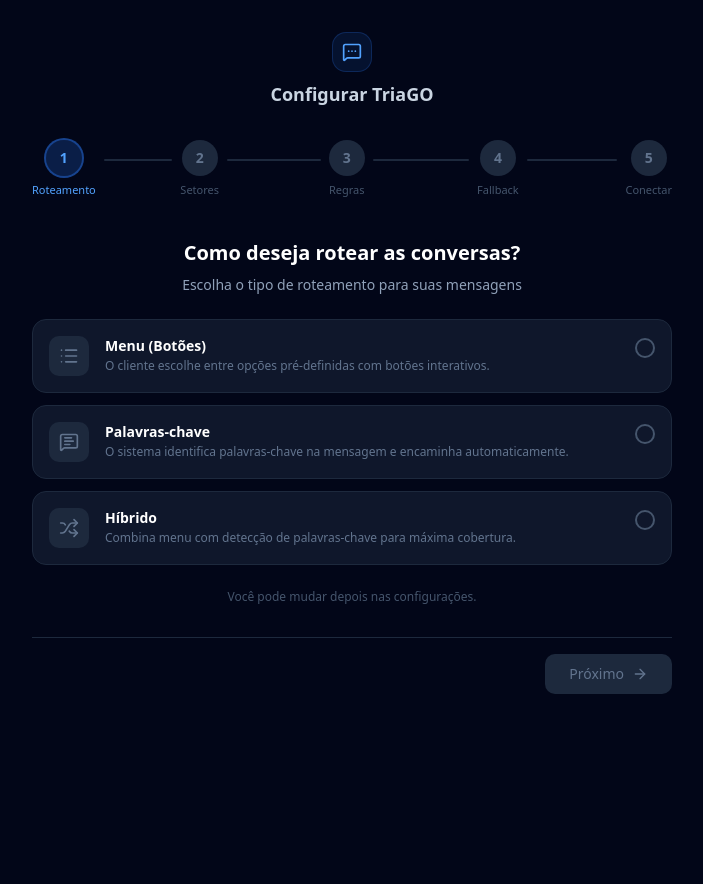
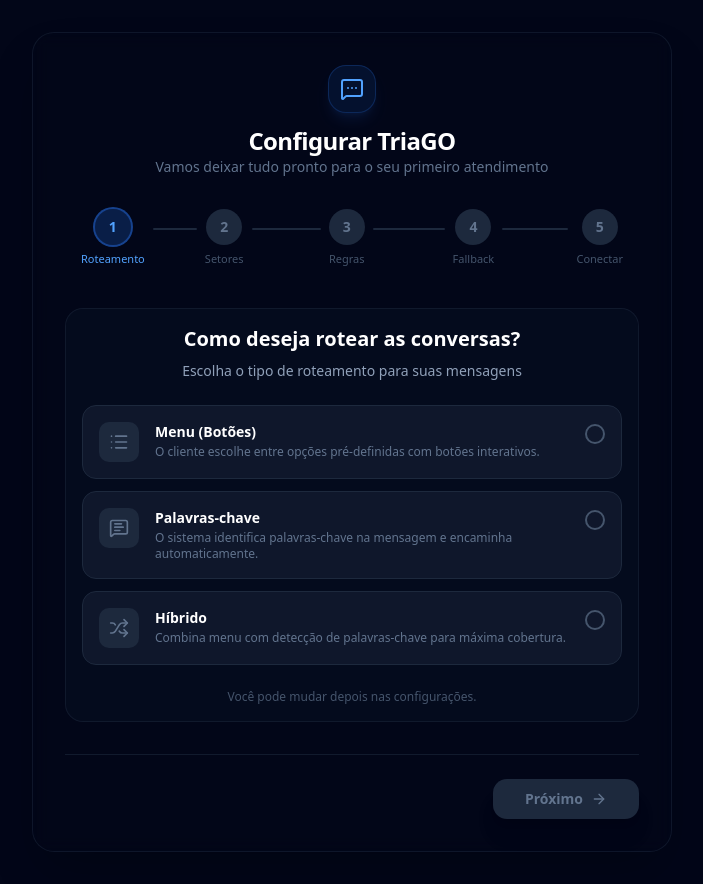
Before and after one commit to pgm-git/triagem.ai, a Next.js app: page /setup in a window 1280 px wide. Shown: the whole page, without its empty margins (288-991 px from the left). Before the commit the page ends 800 px from the top, so only its background shows below. Built offline with nearby package versions, Linux system fonts and the light colour scheme.

Commit message:
fix: resolve css circular references and improve setup wizard navigation/ux

```diff
--- a/src/app/globals.css
+++ b/src/app/globals.css
@@ -49,8 +49,9 @@
 
 :root {
   --radius: 0.625rem;
-  --primary: #3b82f6;
-  --sidebar-bg: #0f172a;
+  /* Brand colors with default fallbacks */
+  --brand-primary: #3b82f6;
+  --brand-sidebar: #0f172a;
 }
 
 .dark {
@@ -60,8 +61,7 @@
   --card-foreground: oklch(0.985 0 0);
   --popover: oklch(0.205 0 0);
   --popover-foreground: oklch(0.985 0 0);
-  /* Use the variable if provided, otherwise fallback to default blue */
-  --primary: var(--primary);
+  --primary: var(--brand-primary);
   --primary-foreground: oklch(0.205 0 0);
   --secondary: oklch(0.269 0 0);
   --secondary-foreground: oklch(0.985 0 0);
@@ -78,9 +78,9 @@
   --chart-3: oklch(0.769 0.188 70.08);
   --chart-4: oklch(0.627 0.265 303.9);
   --chart-5: oklch(0.645 0.246 16.439);
-  --sidebar: var(--sidebar-bg);
+  --sidebar: var(--brand-sidebar);
   --sidebar-foreground: oklch(0.985 0 0);
-  --sidebar-primary: var(--primary);
+  --sidebar-primary: var(--brand-primary);
   --sidebar-primary-foreground: oklch(0.985 0 0);
   --sidebar-accent: oklch(0.269 0 0);
   --sidebar-accent-foreground: oklch(0.985 0 0);
@@ -92,6 +92,7 @@
   * {
     @apply border-border outline-ring/50;
   }
+
   body {
     @apply bg-background text-foreground;
   }
--- a/src/app/setup/page.tsx
+++ b/src/app/setup/page.tsx
@@ -3,6 +3,7 @@
 import { useSetupStore } from '@/stores/setup';
 import { useRouter } from 'next/navigation';
 import { useState } from 'react';
+import { useUser } from '@/contexts/user-context';
 import { StepIndicator } from '@/components/wizard/step-indicator';
 import { StepRoutingType } from '@/components/wizard/step-routing-type';
 import { StepSectors } from '@/components/wizard/step-sectors';
@@ -16,6 +17,7 @@
 
 export default function SetupPage() {
     const { currentStep, setStep, data, markComplete } = useSetupStore();
+    const { organization } = useUser();
     const router = useRouter();
     const [isActivating, setIsActivating] = useState(false);
 
@@ -90,47 +92,63 @@
     };
 
     return (
-        <div className="space-y-8">
+        <div className="max-w-4xl mx-auto space-y-8 bg-slate-950/50 p-8 rounded-3xl border border-slate-800/50 backdrop-blur-sm shadow-2xl">
             {/* Header */}
-            <div className="text-center space-y-2">
-                <div className="inline-flex items-center justify-center w-10 h-10 rounded-xl bg-blue-500/10 border border-blue-500/20">
-                    <MessageSquareMore className="w-5 h-5 text-blue-400" />
+            <div className="text-center space-y-3">
+                <div className="inline-flex items-center justify-center w-12 h-12 rounded-2xl bg-blue-500/10 border border-blue-500/20 shadow-lg shadow-blue-500/10">
+                    {organization?.logo_url ? (
+                        <img src={organization.logo_url} alt="Logo" className="w-7 h-7 object-contain" />
+                    ) : (
+                        <MessageSquareMore className="w-6 h-6 text-blue-400" />
+                    )}
                 </div>
-                <h1 className="text-lg font-semibold text-slate-300">Configurar TriaGO</h1>
+                <div>
+                    <h1 className="text-2xl font-bold text-white tracking-tight">Configurar {organization?.name || 'TriaGO'}</h1>
+                    <p className="text-slate-500 text-sm">Vamos deixar tudo pronto para o seu primeiro atendimento</p>
+                </div>
             </div>
 
             {/* Step indicator */}
+            <div className="px-4">
                 <StepIndicator
                     currentStep={currentStep}
                     totalSteps={5}
                     labels={stepLabels}
                 />
+            </div>
 
             {/* Step content */}
-            <div className="min-h-[320px]">{renderStep()}</div>
+            <div className="min-h-[400px] flex flex-col items-center justify-center py-4 bg-slate-900/30 rounded-2xl border border-slate-800/50">
+                <div className="w-full max-w-2xl px-4">
+                    {renderStep()}
+                </div>
+            </div>
 
             {/* Footer buttons */}
-            <div className="flex items-center justify-between pt-4 border-t border-slate-800">
-                {currentStep > 1 ? (
+            <div className="flex items-center justify-between pt-6 border-t border-slate-800/60">
                 <button
                     onClick={handleBack}
-                        className="flex items-center gap-2 px-4 py-2.5 text-sm text-slate-400 hover:text-slate-200 transition-colors cursor-pointer"
+                    disabled={currentStep === 1 || isActivating}
+                    className={cn(
+                        'flex items-center gap-2 px-5 py-2.5 text-sm font-medium rounded-xl transition-all',
+                        currentStep > 1 && !isActivating
+                            ? 'text-slate-400 hover:text-white hover:bg-slate-800 cursor-pointer'
+                            : 'text-slate-600 cursor-not-allowed opacity-0'
+                    )}
                 >
                     <ArrowLeft className="w-4 h-4" />
                     Voltar
                 </button>
-                ) : (
-                    <div />
-                )}
 
+                <div className="flex gap-3">
                     {currentStep < 5 ? (
                         <button
                             onClick={handleNext}
                             disabled={!canAdvance()}
                             className={cn(
-                            'flex items-center gap-2 px-6 py-2.5 text-sm font-medium rounded-lg transition-all cursor-pointer disabled:cursor-not-allowed',
+                                'flex items-center gap-2 px-8 py-2.5 text-sm font-bold rounded-xl transition-all cursor-pointer disabled:cursor-not-allowed shadow-xl',
                                 canAdvance()
-                                ? 'bg-blue-600 hover:bg-blue-500 text-white'
+                                    ? 'bg-blue-600 hover:bg-blue-500 text-white shadow-blue-600/20'
                                     : 'bg-slate-800 text-slate-500'
                             )}
                         >
@@ -141,13 +159,14 @@
                         <button
                             onClick={handleActivate}
                             disabled={isActivating}
-                        className="flex items-center gap-2 px-6 py-2.5 bg-emerald-600 hover:bg-emerald-500 disabled:bg-slate-800 disabled:text-slate-500 text-white text-sm font-medium rounded-lg transition-all cursor-pointer"
+                            className="flex items-center gap-2 px-8 py-2.5 bg-emerald-600 hover:bg-emerald-500 disabled:bg-slate-800 disabled:text-slate-500 text-white text-sm font-bold rounded-xl transition-all cursor-pointer shadow-xl shadow-emerald-600/20"
                         >
                             {isActivating ? <Loader2 className="w-4 h-4 animate-spin" /> : <Zap className="w-4 h-4" />}
-                        {isActivating ? 'Salvando...' : 'Ativar TriaGO'}
+                            {isActivating ? 'Finalizando...' : 'Ativar TriaGO'}
                         </button>
                     )}
                 </div>
             </div>
+        </div>
     );
 }
--- a/src/components/wizard/step-sectors.tsx
+++ b/src/components/wizard/step-sectors.tsx
@@ -1,10 +1,11 @@
 'use client';
 
 import { useSetupStore } from '@/stores/setup';
-import { Plus, Trash2, Building2 } from 'lucide-react';
+import { Plus, Trash2, Building2, Loader2 } from 'lucide-react';
 import type { Sector } from '@/types';
-import { useState } from 'react';
+import { useState, useEffect } from 'react';
 import { cn } from '@/lib/utils';
+import { createClient } from '@/lib/supabase/client';
 
 const defaultSectors: Partial<Sector>[] = [
     { name: 'Financeiro', destination: '', icon: '💰', is_active: true, priority: 0 },
@@ -18,6 +19,34 @@
     const [sectors, setSectors] = useState<Partial<Sector>[]>(
         data.sectors?.length ? data.sectors : defaultSectors
     );
+    const [channels, setChannels] = useState<{ id: string, phone_number: string }[]>([]);
+    const [loadingChannels, setLoadingChannels] = useState(true);
+
+    useEffect(() => {
+        async function fetchChannels() {
+            const supabase = createClient();
+            const { data: { user } } = await supabase.auth.getUser();
+            if (!user) return;
+
+            const { data: profile } = await supabase
+                .from('profiles')
+                .select('organization_id')
+                .eq('id', user.id)
+                .single();
+
+            if (profile?.organization_id) {
+                const { data: chans } = await supabase
+                    .from('channels')
+                    .select('id, phone_number')
+                    .eq('organization_id', profile.organization_id)
+                    .eq('status', 'connected');
+
+                if (chans) setChannels(chans);
+            }
+            setLoadingChannels(false);
+        }
+        fetchChannels();
+    }, []);
 
     const updateSectors = (updated: Partial<Sector>[]) => {
         setSectors(updated);
@@ -44,7 +73,7 @@
         <div className="space-y-6">
             <div className="text-center space-y-2">
                 <h2 className="text-xl font-bold text-white">Configure seus setores</h2>
-                <p className="text-sm text-slate-400">Defina os destinos para onde as conversas serão encaminhadas</p>
+                <p className="text-sm text-slate-400">Escolha para qual canal conectado as conversas de cada setor serão enviadas</p>
             </div>
 
             <div className="space-y-3">
@@ -56,7 +85,7 @@
                             sector.is_active ? 'border-slate-800' : 'border-slate-800/50 opacity-50'
                         )}
                     >
-                        <div className="flex items-start gap-3">
+                        <div className="flex items-start gap-4">
                             <div className="w-10 h-10 rounded-lg bg-slate-800 flex items-center justify-center text-lg shrink-0">
                                 {sector.icon || '📂'}
                             </div>
@@ -89,13 +118,30 @@
                                         </button>
                                     )}
                                 </div>
-                                <input
-                                    type="text"
-                                    value={sector.destination || ''}
-                                    onChange={(e) => updateField(index, 'destination', e.target.value)}
-                                    placeholder="Destino (WhatsApp, email, etc.)"
-                                    className="w-full px-3 py-1.5 bg-slate-800/50 border border-slate-700 rounded-lg text-white text-sm placeholder:text-slate-500 focus:outline-none focus:ring-2 focus:ring-blue-500/50 focus:border-blue-500 transition-all"
-                                />
+
+                                <div className="relative">
+                                    {loadingChannels ? (
+                                        <div className="flex items-center gap-2 text-xs text-slate-500 px-3 py-2">
+                                            <Loader2 className="w-3 h-3 animate-spin" /> Carregando canais...
+                                        </div>
+                                    ) : (
+                                        <select
+                                            value={sector.destination || ''}
+                                            onChange={(e) => updateField(index, 'destination', e.target.value)}
+                                            className="w-full px-3 py-2 bg-slate-800/50 border border-slate-700 rounded-lg text-white text-sm focus:outline-none focus:ring-2 focus:ring-blue-500/50 transition-all"
+                                        >
+                                            <option value="" disabled>Selecione um canal de destino</option>
+                                            {channels.map((chan) => (
+                                                <option key={chan.id} value={chan.id}>
+                                                    WhatsApp: {chan.phone_number}
+                                                </option>
+                                            ))}
+                                            {channels.length === 0 && (
+                                                <option value="" disabled>Nenhum canal conectado</option>
+                                            )}
+                                        </select>
+                                    )}
+                                </div>
                             </div>
                         </div>
                     </div>
```
Also changed, not shown: src/app/(dashboard)/configuracoes/page.tsx (+14 -2 lines), src/components/shared/theme-initializer.tsx (+7 -6 lines). Lines whose indentation alone changed are shown as unchanged.
